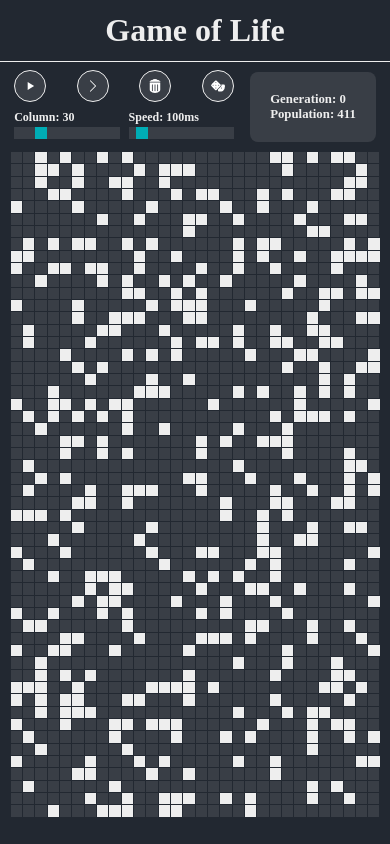
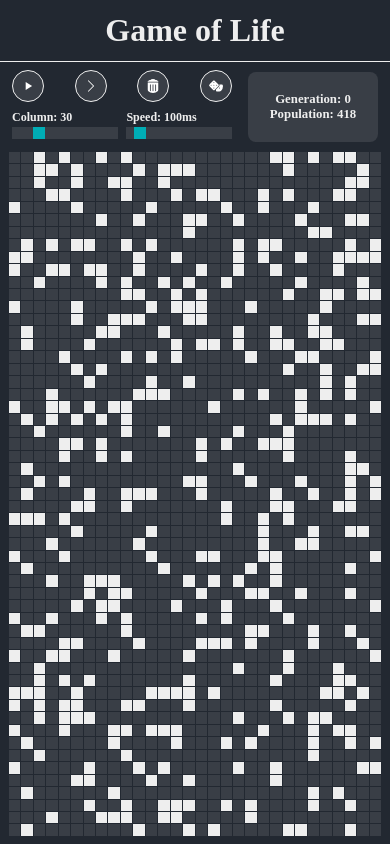
Before and after one commit to emre-cil/game-of-life, a React (Create React App) app: page / in a window 390 px wide. Built offline with nearby package versions, Linux system fonts and the light colour scheme.

Commit message:
css overflow fixed

```diff
--- a/src/App.js
+++ b/src/App.js
@@ -13,7 +13,7 @@ const App = () => {
   const [colCount, setColCount] = useState(30);
   const [rowCount, setRowCount] = useState(
     Math.trunc(
-      (window.innerHeight - 170) / ((window.innerWidth * 0.95) / colCount)
+      (window.innerHeight - 160) / ((window.innerWidth * 0.95) / colCount)
     )
   );
   const [tiles, setTiles] = useState(
--- a/src/components/ControlPanel/ControlPanel.js
+++ b/src/components/ControlPanel/ControlPanel.js
@@ -132,7 +132,7 @@ const ControlPanel = ({
   //a function to arrange screen to fit the map
   const recalculate = (col) => {
     let rowCountTemp = Math.trunc(
-      (window.innerHeight - 170) / ((window.innerWidth * 0.95) / col)
+      (window.innerHeight - 160) / ((window.innerWidth * 0.95) / col)
     );
     setRowCount(rowCountTemp);
     setTiles(Array(rowCountTemp).fill(Array(col).fill(false)));
--- a/src/components/ControlPanel/ControlPanel.styles.js
+++ b/src/components/ControlPanel/ControlPanel.styles.js
@@ -68,7 +68,12 @@ export const RangeWrapper = styled.div`
 export const InfoWrapper = styled.div`
   display: flex;
   flex-direction: column;
+  align-items: center;
+  width: 155px;
   background-color: var(--secondary);
-  padding: 20px;
+  padding: 20px 1rem;
   border-radius: 0.5rem;
+  @media screen and (max-width: 500px) {
+    width: 130px;
+  }
 `;
--- a/src/components/GameField/GameField.js
+++ b/src/components/GameField/GameField.js
@@ -48,7 +48,7 @@ const GameField = ({
 
 const Wrapper = styled.div`
   background-color: var(--secondary);
-  width: 95vw;
+  width: 96vw;
   border-right: 1px solid var(--primary);
   border-bottom: 1px solid var(--primary);
 `;
```
Also changed, not shown: 1 other file (tests, documents, lock files or other folders).
